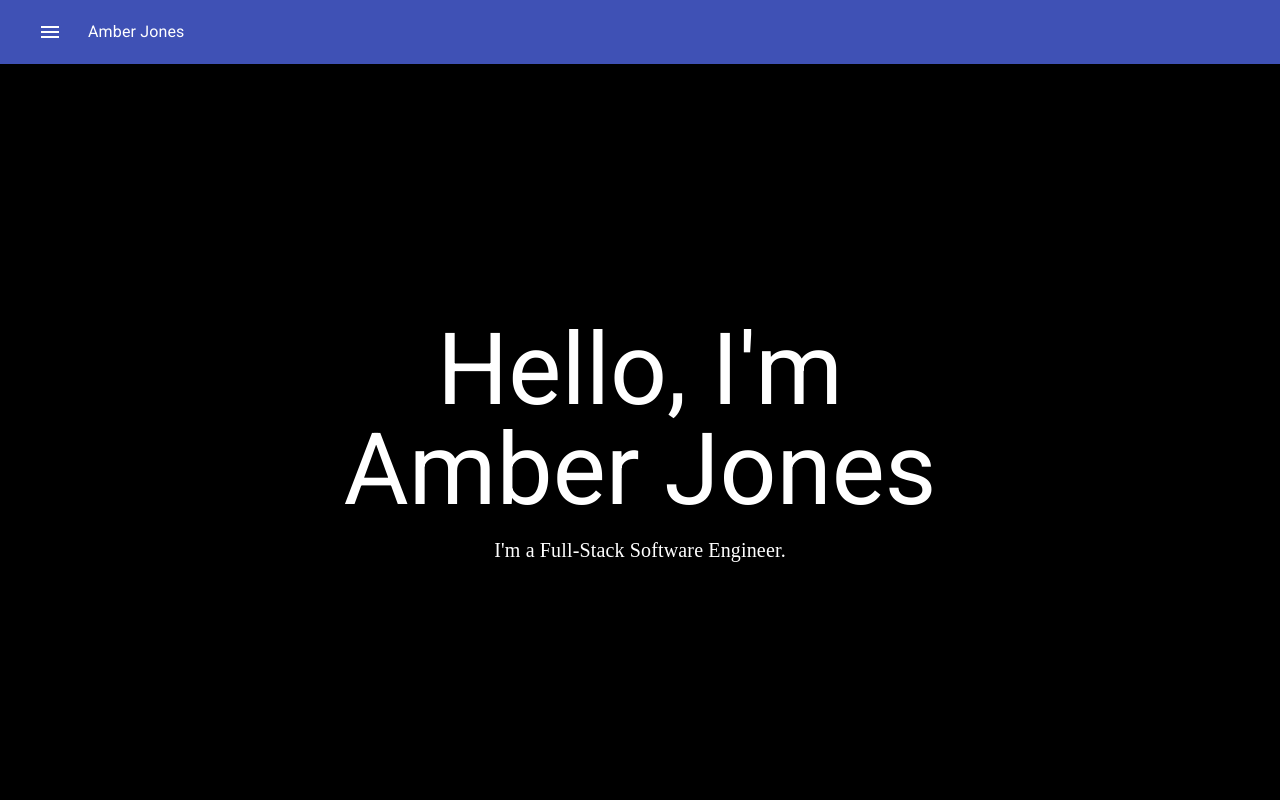
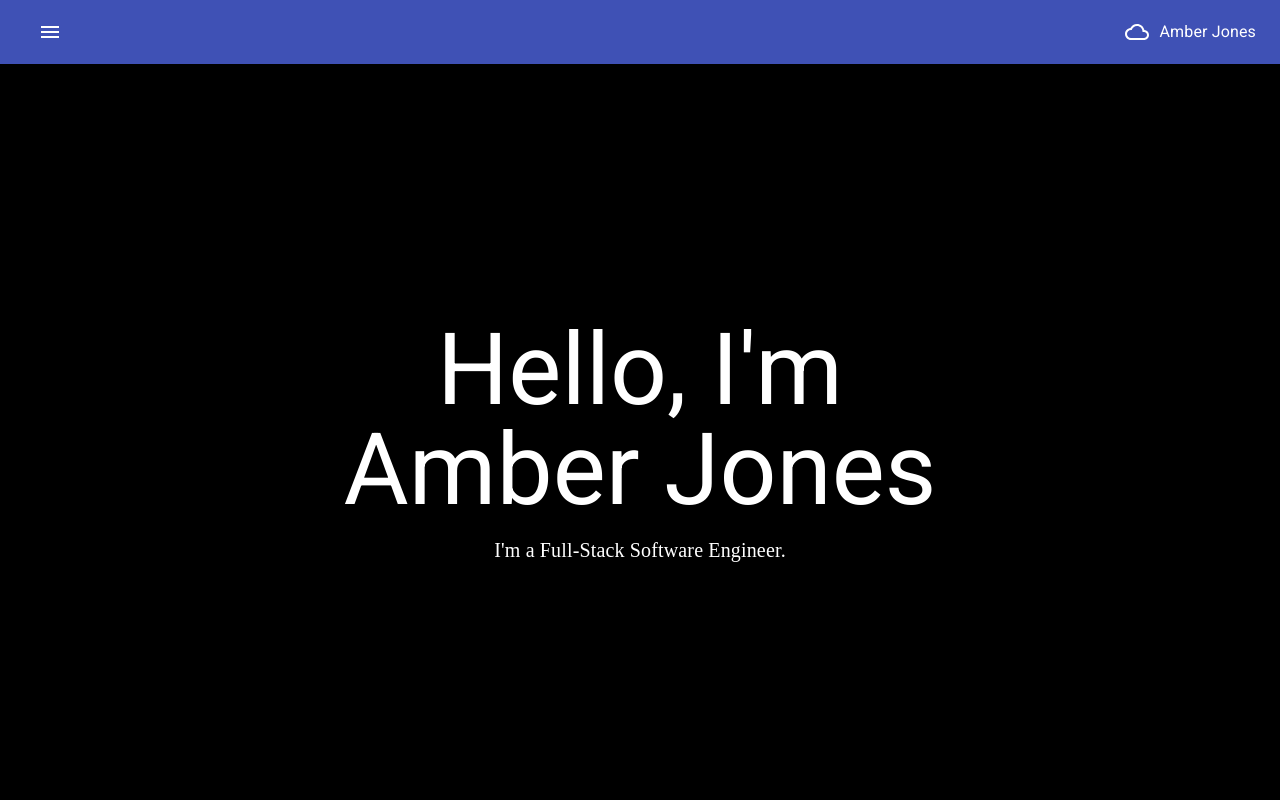
Before and after one commit to amberlovescats14/MERN_CRUD_Practice, a React (Create React App) app in the folder client/: page / in a window 1280 px wide. Shown: the top 800 px of the page. Built offline with nearby package versions, Linux system fonts and the light colour scheme; a web font is replaced by a local one.

Commit message:
working on the nav bar

```diff
--- a/client/src/components/nav/Nav.js
+++ b/client/src/components/nav/Nav.js
@@ -3,7 +3,7 @@ import { AppBar, Toolbar, Typography, Button, IconButton, ClickAwayListener, Pap
 import SendIcon from '@material-ui/icons/Send';
 import {Link} from 'react-router-dom'
 import { makeStyles } from '@material-ui/core/styles';
-import { grey } from '@material-ui/core/colors';
+import CloudQueueIcon from '@material-ui/icons/CloudQueue'
 import MenuIcon from '@material-ui/icons/Menu';
 
 const useStyles = makeStyles(theme => ({
@@ -24,6 +24,10 @@ const useStyles = makeStyles(theme => ({
   links: {
       color: 'black',
       textDecoration: 'none'
+  },
+  icons: {
+    float: 'right',
+    marginLeft: '10px'
   }
 }));
 
@@ -46,7 +50,6 @@ export default function Nav() {
     setOpen(false);
   };
 
-  const fake = <div>amber</div>;
 
   return (
     <AppBar className={classes.root}>
@@ -61,7 +64,7 @@ export default function Nav() {
           {open ? (
             <Paper >
               <List>
-              <ListItem button>
+              <ListItem button onClick={handleClickAway}>
                 <ListItemIcon>
                 <SendIcon />
                 <Link to="/" className={classes.links} >
@@ -69,7 +72,7 @@ export default function Nav() {
               </Link>
               </ListItemIcon>
               </ListItem>
-              <ListItem button>
+              <ListItem button onClick={handleClickAway}>
                 <ListItemIcon>
                 <SendIcon />
                 <Link to="/comments" className={classes.links}>
@@ -77,10 +80,11 @@ export default function Nav() {
               </Link>
               </ListItemIcon>
               </ListItem>
-              <ListItem button>
+              <ListItem button onClick={handleClickAway}>
                 <ListItemIcon>
                 <SendIcon />
-                <Link to='/UI-LandingPage' className={classes.links}>
+                <Link to='/UI-LandingPage' className={classes.links}
+                >
               UI-design
               </Link>
               </ListItemIcon>
@@ -91,7 +95,9 @@ export default function Nav() {
           ) : null}
         </div>
       </ClickAwayListener>
-      <Typography >Amber Jones</Typography>
+      <Link to='/' style={{marginLeft: 'auto'}}>
+      <Typography className={classes.icons} >Amber Jones</Typography>
+      <CloudQueueIcon className={classes.icons}/>      </Link>
       </Toolbar>
     </AppBar>
   );
```
